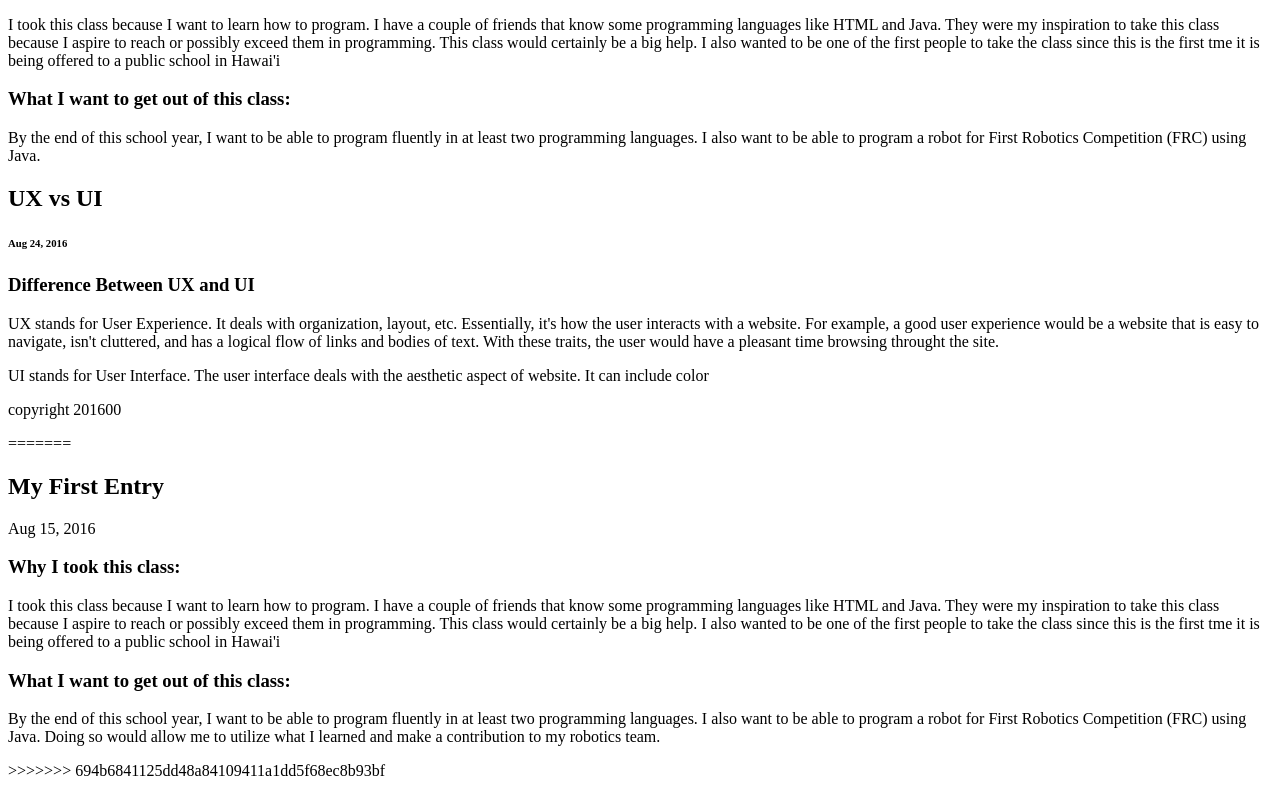
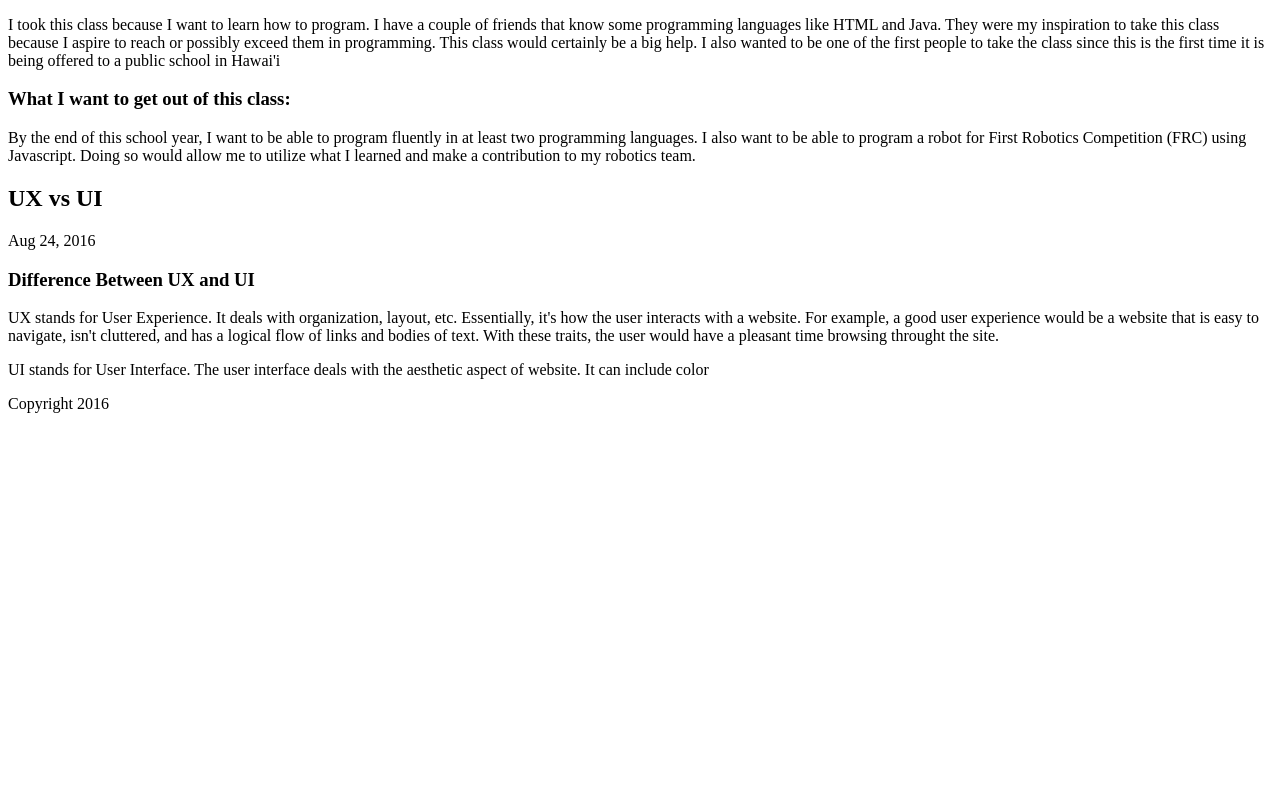
Before and after one commit to ageronimo/journal, a plain HTML site: page index.html in a window 1280 px wide. Shown: the part 666-1454 px from the top of the page. After the commit the page ends 1095 px from the top, so only its background shows below. Drawn offline with Linux system fonts and the light colour scheme.

Commit message:
took out weird head text

```diff
--- a/index.html
+++ b/index.html
@@ -10,7 +10,6 @@
     <h1>Angela Geronimo</h1>
     <h4>Tan2111 My Journal</h4>
     <img src="https://avatars3.githubusercontent.com/u/20864644?v=3&s=460">
-<<<<<<< HEAD
     </header>
 
     <div class="container">
@@ -33,20 +32,20 @@
       <div id="first" class="content">
         <h2><b>My First Entry</b></h2>
         <span> Aug 15, 2016</span>
-        <div class="article"> <!--allow u to style-->
+        <div class="article"> <!--allows u to style-->
           <h3> Why I took this class:</h3>
-          <p> I took this class because I want to learn how to program. I have a couple of friends that know some programming languages like HTML and Java. They were my inspiration to take this class because I aspire to reach or possibly exceed them in programming. This class would certainly be a big help. I also wanted to be one of the first people to take the class since this is the first tme it is being offered to a public school in Hawai'i
+          <p> I took this class because I want to learn how to program. I have a couple of friends that know some programming languages like HTML and Java. They were my inspiration to take this class because I aspire to reach or possibly exceed them in programming. This class would certainly be a big help. I also wanted to be one of the first people to take the class since this is the first time it is being offered to a public school in Hawai'i
           </p>
         </div>
         <div class="article">
           <h3> What I want to get out of this class:</h3>
-          <p> <span class="highlight"> By the end of this school year, </span>I want to be able to program fluently in at least two programming languages. I also want to be able to program a robot for First Robotics Competition (FRC) using Java.
+          <p> <span class="highlight"> By the end of this school year, </span>I want to be able to program fluently in at least two programming languages. I also want to be able to program a robot for First Robotics Competition (FRC) using Javascript. Doing so would allow me to utilize what I learned and make a contribution to my robotics team.
           </p>
           </div>
       </div>
       <div id="second" class="content">
         <h2>UX vs UI</h2>
-        <h6>Aug 24, 2016</h6>
+        <span>Aug 24, 2016</span>
         <div class="article">
           <h3> Difference Between UX and UI</h3>
           <p>
@@ -59,19 +58,7 @@
       </div>
 
     <footer>
-      <p>copyright 201600</p>
+      <p>Copyright 2016</p>
     </footer>
-=======
-
-    <div>
-    <h2><b> My First Entry </b></h2>
-    <span> Aug 15, 2016 </span>
-      <h3> Why I took this class:</h3>
-      <p> I took this class because I want to learn how to program. I have a couple of friends that know some programming languages like HTML and Java. They were my inspiration to take this class because I aspire to reach or possibly exceed them in programming. This class would certainly be a big help. I also wanted to be one of the first people to take the class since this is the first tme it is being offered to a public school in Hawai'i </p>
-
-      <h3> What I want to get out of this class:</h3>
-      <p> By the end of this school year, I want to be able to program fluently in at least two programming languages. I also want to be able to program a robot for First Robotics Competition (FRC) using Java. Doing so would allow me to utilize what I learned and make a contribution to my robotics team.   </p>
-    </div>
->>>>>>> 694b6841125dd48a84109411a1dd5f68ec8b93bf
   </body>
 </html>
```
